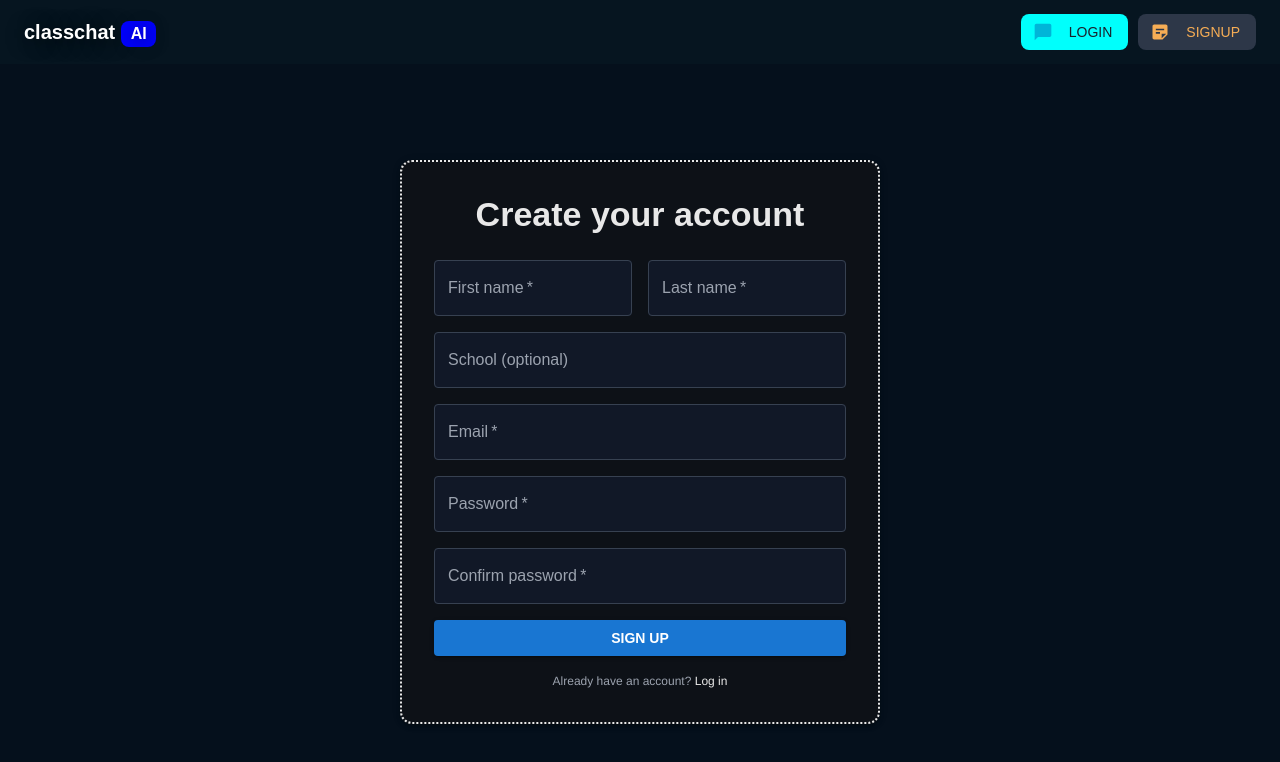
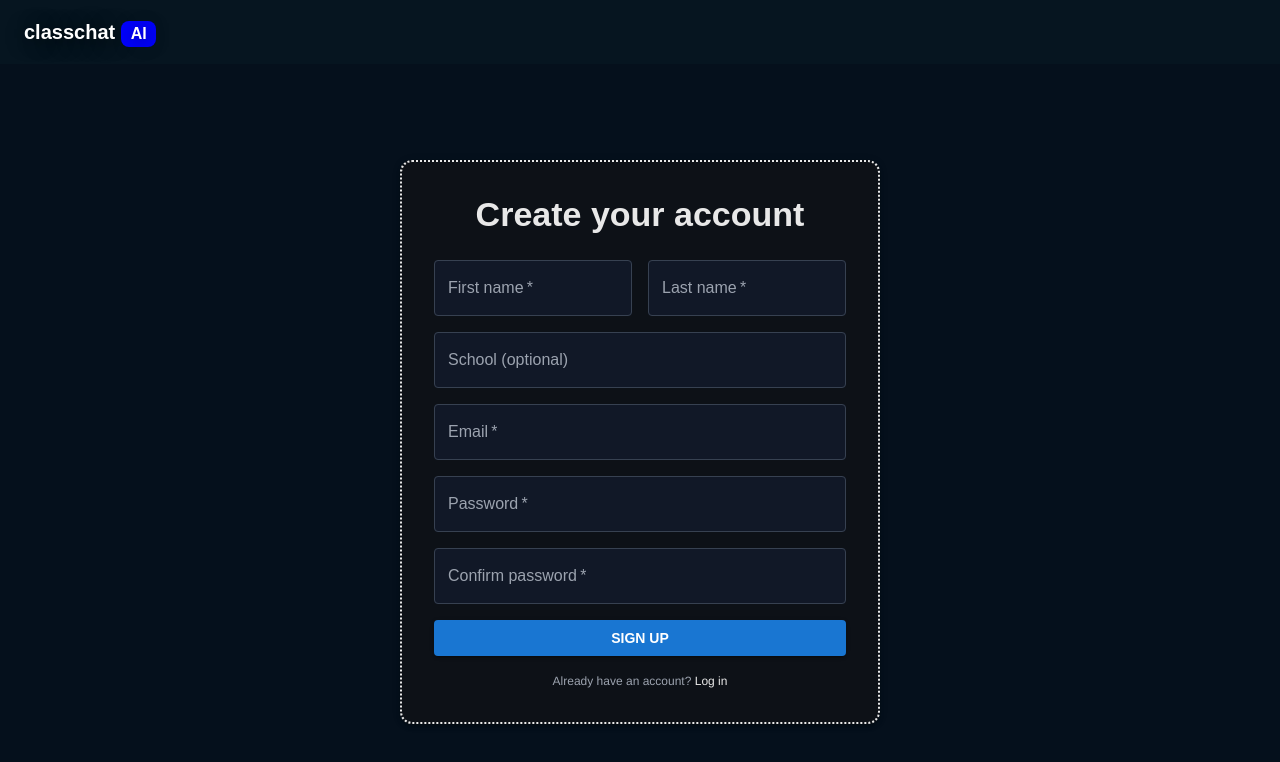
Before and after one commit to rileydrakedesign/AIStudyBuddy, a React (Vite) app in the folder frontend/: page /signup in a window 1280 px wide. Shown: the top 762 px of the page. Built offline with nearby package versions, Linux system fonts and the light colour scheme; no server answers.

Commit message:
hid nav menu on signup page

```diff
--- a/frontend/src/components/Header.tsx
+++ b/frontend/src/components/Header.tsx
@@ -25,7 +25,7 @@ const Header: React.FC<HeaderProps> = () => {
 
   // Function to determine if a link is active
   const isActive = (path: string) => location.pathname === path;
-  const hideNav = location.pathname === "/login"; // Hide nav links on login page only
+  const hideNav = location.pathname === "/login" || location.pathname === "/signup"; // Hide nav on auth pages
 
   return (
     <AppBar
```
